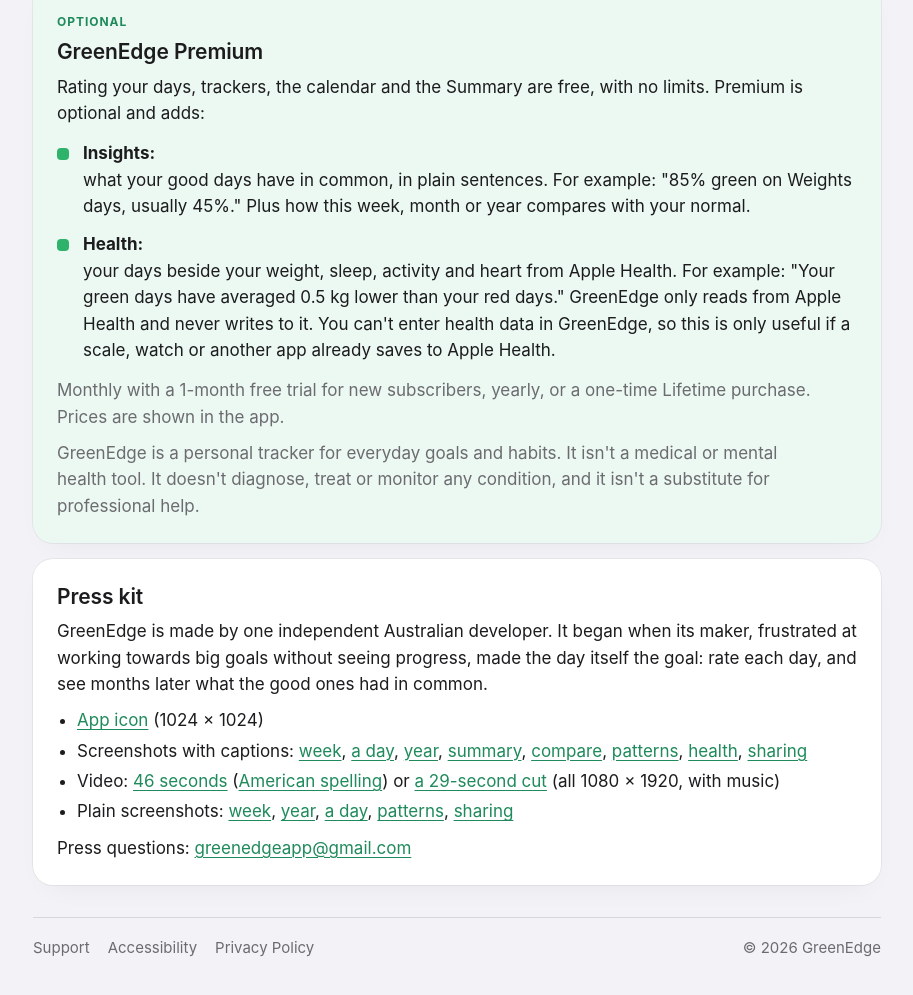
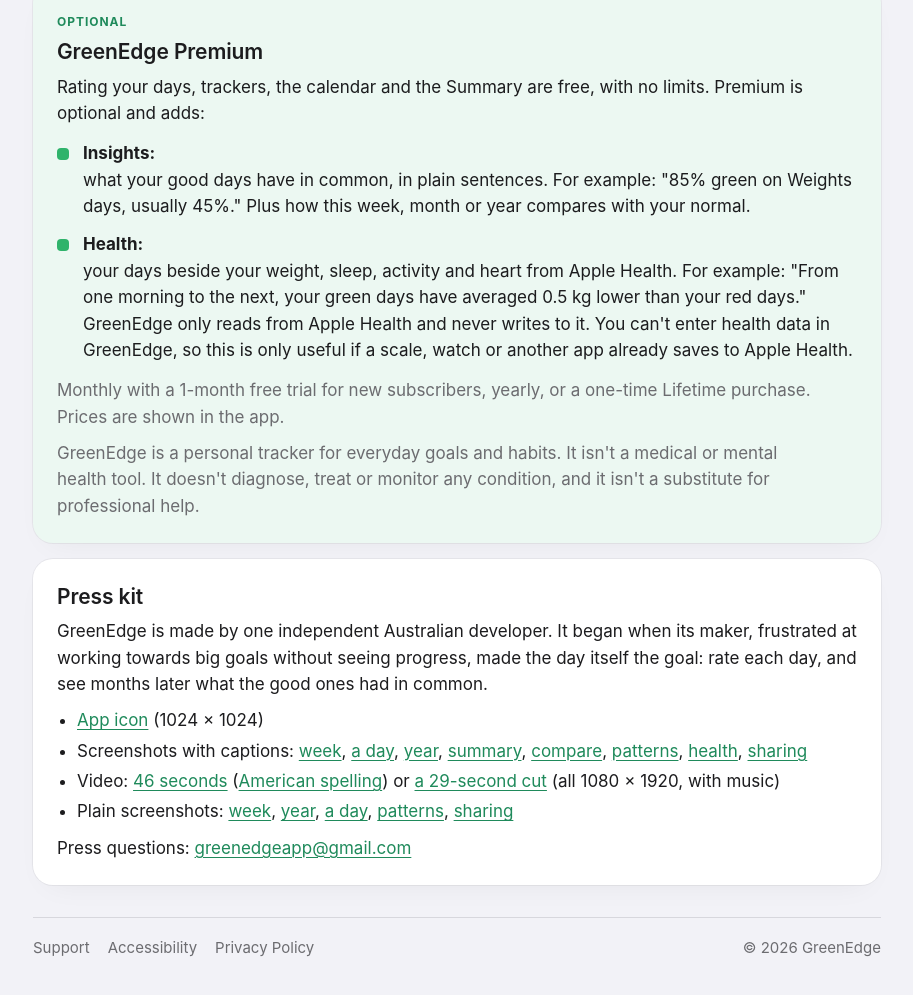
Before and after one commit to racoonamp/greenedge-site, a plain HTML site: page index.html in a window 1280 px wide. Shown: the part 2420-3415 px from the top of the page, without its empty margins (183-1096 px from the left). Drawn offline with Linux system fonts and the light colour scheme.

Commit message:
Home page: the Health example as the app says it, from one morning to the next
Co-Authored-By: Claude Fable 5.2 <noreply@anthropic.com>

```diff
--- a/index.html
+++ b/index.html
@@ -263,7 +263,7 @@
         "85% green on Weights days, usually 45%." Plus how this week, month or year compares with your
         normal.</li>
       <li><strong>Health:</strong> your days beside your weight, sleep, activity and heart from Apple Health.
-        For example: "Your green days have averaged 0.5 kg lower than your red days." GreenEdge only reads
+        For example: "From one morning to the next, your green days have averaged 0.5 kg lower than your red days." GreenEdge only reads
         from Apple Health and never writes to it. You can't enter health data in GreenEdge, so this is only
         useful if a scale, watch or another app already saves to Apple Health.</li>
     </ul>
```
